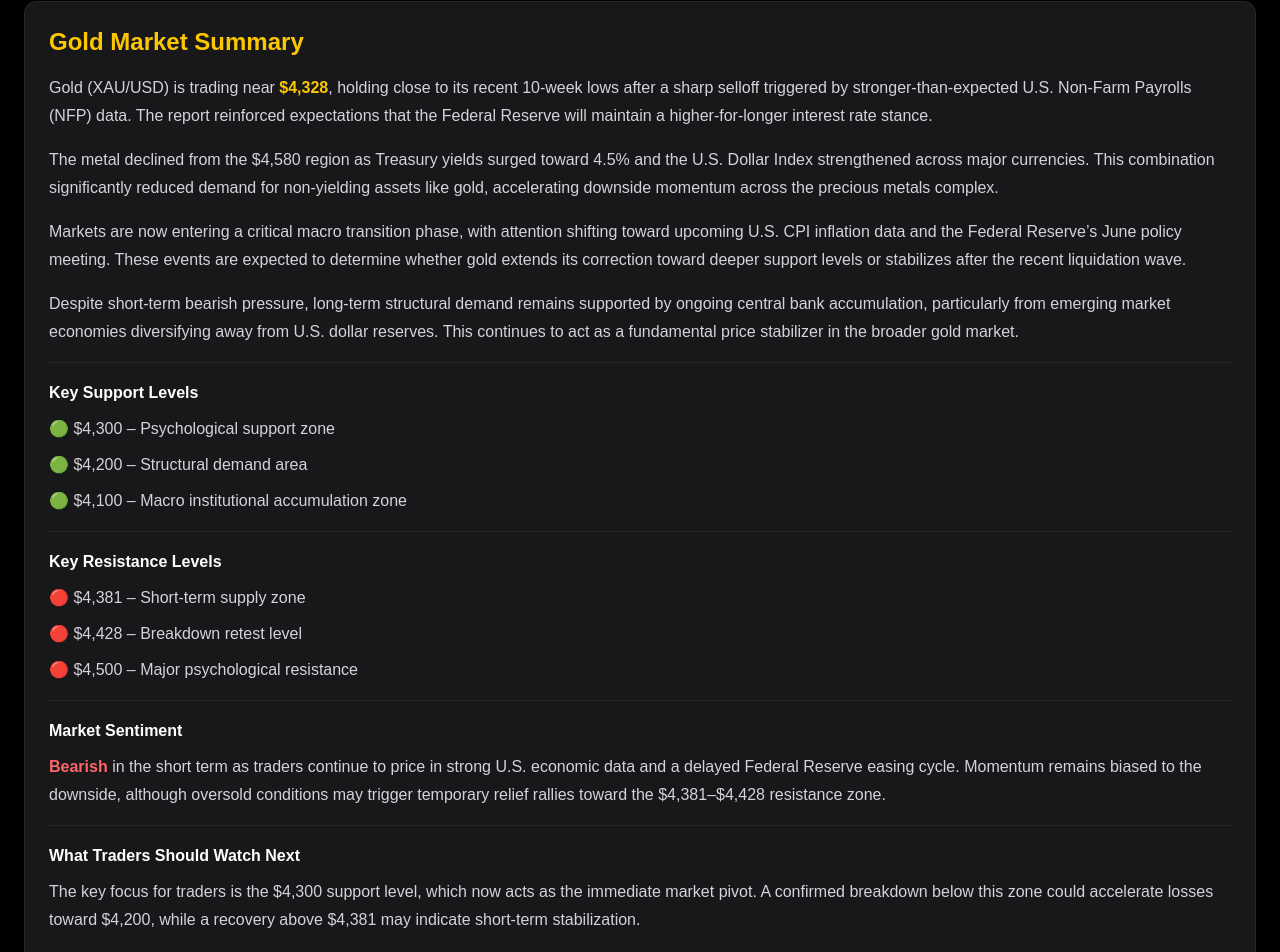
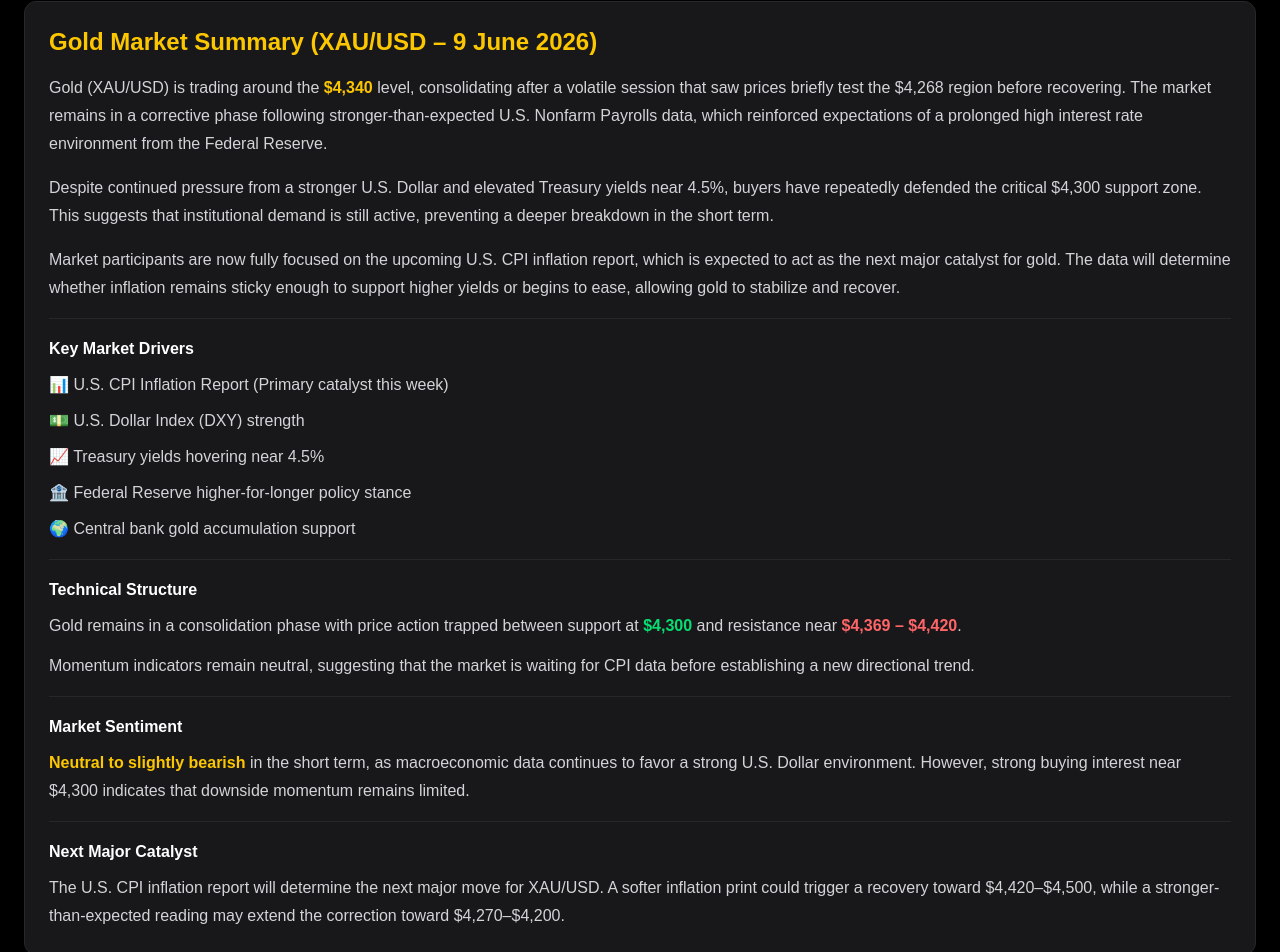
Before and after one commit to CSOoi1181/gold-trader-hub, a Next.js app: page / in a window 1280 px wide. Shown: the part 1019-1971 px from the top of the page. Built offline with nearby package versions, Linux system fonts and the light colour scheme.

Commit message:
Update homepage's market summary 9 June 2026

```diff
--- a/app/components/MarketSummary.tsx
+++ b/app/components/MarketSummary.tsx
@@ -3,68 +3,65 @@ export default function MarketSummary() {
     <div className="bg-zinc-900 border border-zinc-800 rounded-xl p-6">
 
       <h2 className="text-2xl font-bold text-yellow-400 mb-4">
-        Gold Market Summary
+        Gold Market Summary (XAU/USD – 9 June 2026)
       </h2>
 
       <div className="space-y-4 text-zinc-300 leading-7">
 
         <p>
-          Gold (XAU/USD) is trading near
-          <span className="text-yellow-400 font-semibold"> $4,328</span>,
-          holding close to its recent 10-week lows after a sharp selloff triggered by stronger-than-expected
-          U.S. Non-Farm Payrolls (NFP) data. The report reinforced expectations that the Federal Reserve will
-          maintain a higher-for-longer interest rate stance.
+          Gold (XAU/USD) is trading around the <span className="text-yellow-400 font-semibold">$4,340</span> level,
+          consolidating after a volatile session that saw prices briefly test the $4,268 region before recovering.
+          The market remains in a corrective phase following stronger-than-expected U.S. Nonfarm Payrolls data,
+          which reinforced expectations of a prolonged high interest rate environment from the Federal Reserve.
         </p>
 
         <p>
-          The metal declined from the $4,580 region as Treasury yields surged toward 4.5% and the U.S. Dollar Index
-          strengthened across major currencies. This combination significantly reduced demand for non-yielding assets like gold,
-          accelerating downside momentum across the precious metals complex.
+          Despite continued pressure from a stronger U.S. Dollar and elevated Treasury yields near 4.5%,
+          buyers have repeatedly defended the critical $4,300 support zone. This suggests that institutional demand
+          is still active, preventing a deeper breakdown in the short term.
         </p>
 
         <p>
-          Markets are now entering a critical macro transition phase, with attention shifting toward upcoming U.S. CPI inflation data
-          and the Federal Reserve’s June policy meeting. These events are expected to determine whether gold extends its correction
-          toward deeper support levels or stabilizes after the recent liquidation wave.
+          Market participants are now fully focused on the upcoming U.S. CPI inflation report, which is expected
+          to act as the next major catalyst for gold. The data will determine whether inflation remains sticky enough
+          to support higher yields or begins to ease, allowing gold to stabilize and recover.
         </p>
 
-        <p>
-          Despite short-term bearish pressure, long-term structural demand remains supported by ongoing central bank accumulation,
-          particularly from emerging market economies diversifying away from U.S. dollar reserves. This continues to act as a
-          fundamental price stabilizer in the broader gold market.
-        </p>
-
-        {/* SUPPORT */}
         <div className="border-t border-zinc-800 pt-4">
 
           <h3 className="font-semibold text-white mb-2">
-            Key Support Levels
+            Key Market Drivers
           </h3>
 
           <ul className="space-y-2">
-            <li>🟢 $4,300 – Psychological support zone</li>
-            <li>🟢 $4,200 – Structural demand area</li>
-            <li>🟢 $4,100 – Macro institutional accumulation zone</li>
+            <li>📊 U.S. CPI Inflation Report (Primary catalyst this week)</li>
+            <li>💵 U.S. Dollar Index (DXY) strength</li>
+            <li>📈 Treasury yields hovering near 4.5%</li>
+            <li>🏦 Federal Reserve higher-for-longer policy stance</li>
+            <li>🌍 Central bank gold accumulation support</li>
           </ul>
 
         </div>
 
-        {/* RESISTANCE */}
         <div className="border-t border-zinc-800 pt-4">
 
           <h3 className="font-semibold text-white mb-2">
-            Key Resistance Levels
+            Technical Structure
           </h3>
 
-          <ul className="space-y-2">
-            <li>🔴 $4,381 – Short-term supply zone</li>
-            <li>🔴 $4,428 – Breakdown retest level</li>
-            <li>🔴 $4,500 – Major psychological resistance</li>
-          </ul>
+          <p>
+            Gold remains in a consolidation phase with price action trapped between
+            support at <span className="text-green-400 font-semibold">$4,300</span> and resistance near
+            <span className="text-red-400 font-semibold"> $4,369 – $4,420</span>.
+          </p>
+
+          <p className="mt-3">
+            Momentum indicators remain neutral, suggesting that the market is waiting for CPI data
+            before establishing a new directional trend.
+          </p>
 
         </div>
 
-        {/* SENTIMENT */}
         <div className="border-t border-zinc-800 pt-4">
 
           <h3 className="font-semibold text-white mb-2">
@@ -72,30 +69,23 @@ export default function MarketSummary() {
           </h3>
 
           <p>
-            <span className="text-red-400 font-semibold">Bearish</span> in the short term as traders continue to price in
-            strong U.S. economic data and a delayed Federal Reserve easing cycle. Momentum remains biased to the downside,
-            although oversold conditions may trigger temporary relief rallies toward the $4,381–$4,428 resistance zone.
+            <span className="text-yellow-400 font-semibold">Neutral to slightly bearish</span> in the short term,
+            as macroeconomic data continues to favor a strong U.S. Dollar environment.
+            However, strong buying interest near $4,300 indicates that downside momentum remains limited.
           </p>
 
         </div>
 
-        {/* WHAT TO WATCH */}
         <div className="border-t border-zinc-800 pt-4">
 
           <h3 className="font-semibold text-white mb-2">
-            What Traders Should Watch Next
+            Next Major Catalyst
           </h3>
 
           <p>
-            The key focus for traders is the $4,300 support level, which now acts as the immediate market pivot.
-            A confirmed breakdown below this zone could accelerate losses toward $4,200, while a recovery above $4,381
-            may indicate short-term stabilization.
-          </p>
-
-          <p className="mt-3">
-            The next major volatility catalyst is U.S. CPI inflation data, which will determine whether Treasury yields
-            continue rising or begin to ease. This will directly influence the direction of XAU/USD heading into the
-            Federal Reserve meeting.
+            The U.S. CPI inflation report will determine the next major move for XAU/USD.
+            A softer inflation print could trigger a recovery toward $4,420–$4,500,
+            while a stronger-than-expected reading may extend the correction toward $4,270–$4,200.
           </p>
 
         </div>
```
